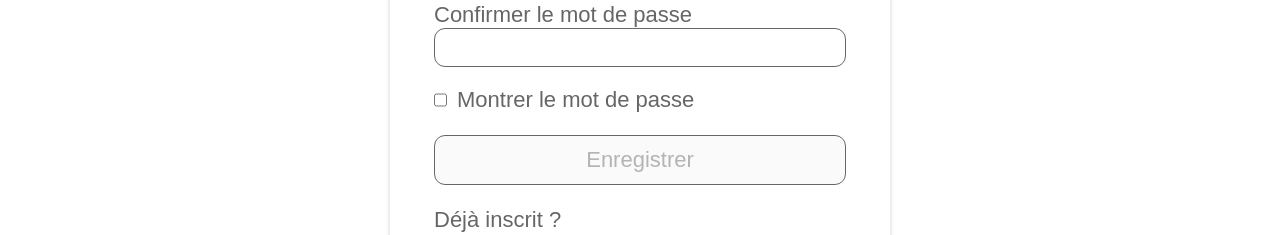
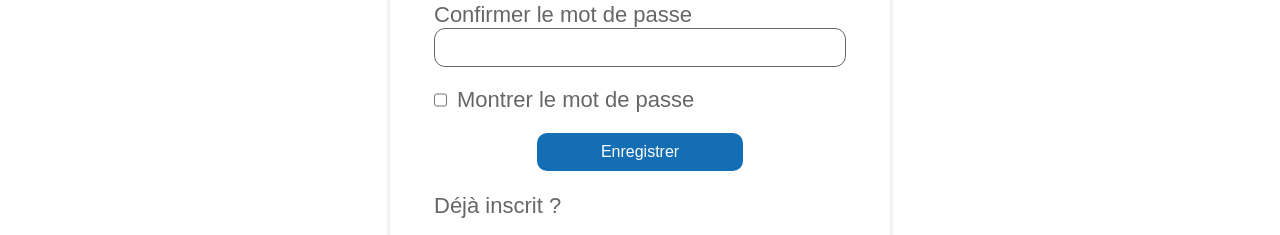
Before and after one commit to chloestephan/engineering-project, a React (Create React App) app in the folder client/: page / in a window 1280 px wide. Shown: the part 1540-1775 px from the top of the page. Built offline with nearby package versions, Linux system fonts and the light colour scheme.

Commit message:
avancee css 2

```diff
--- a/client/src/components/main/register/Register.jsx
+++ b/client/src/components/main/register/Register.jsx
@@ -251,7 +251,7 @@ const Register = () => {
                 <label for="show-password">Montrer le mot de passe</label>
             </div>
 
-            <button disabled={!validUsername || !validPassword || !validMatch} type="submit">
+            <button class="btnValider" disabled={!validUsername || !validPassword || !validMatch} type="submit">
               Enregistrer
             </button>
           </form>
--- a/client/src/components/main/register/register.css
+++ b/client/src/components/main/register/register.css
@@ -120,3 +120,19 @@ section {
     margin-top: 0;
     margin-left: 10px;
   }
+
+  .btnValider {
+    background-color: #146EB4;
+    color: white;
+    border: none;
+    border-radius: 10px;
+    padding: 10px 20px;
+    text-align: center;
+    text-decoration: none;
+    display: inline-block;
+    font-size: 16px;
+    cursor: pointer;
+    width: 50%;
+    margin: auto;
+    margin-top: 20px;
+  }
```
